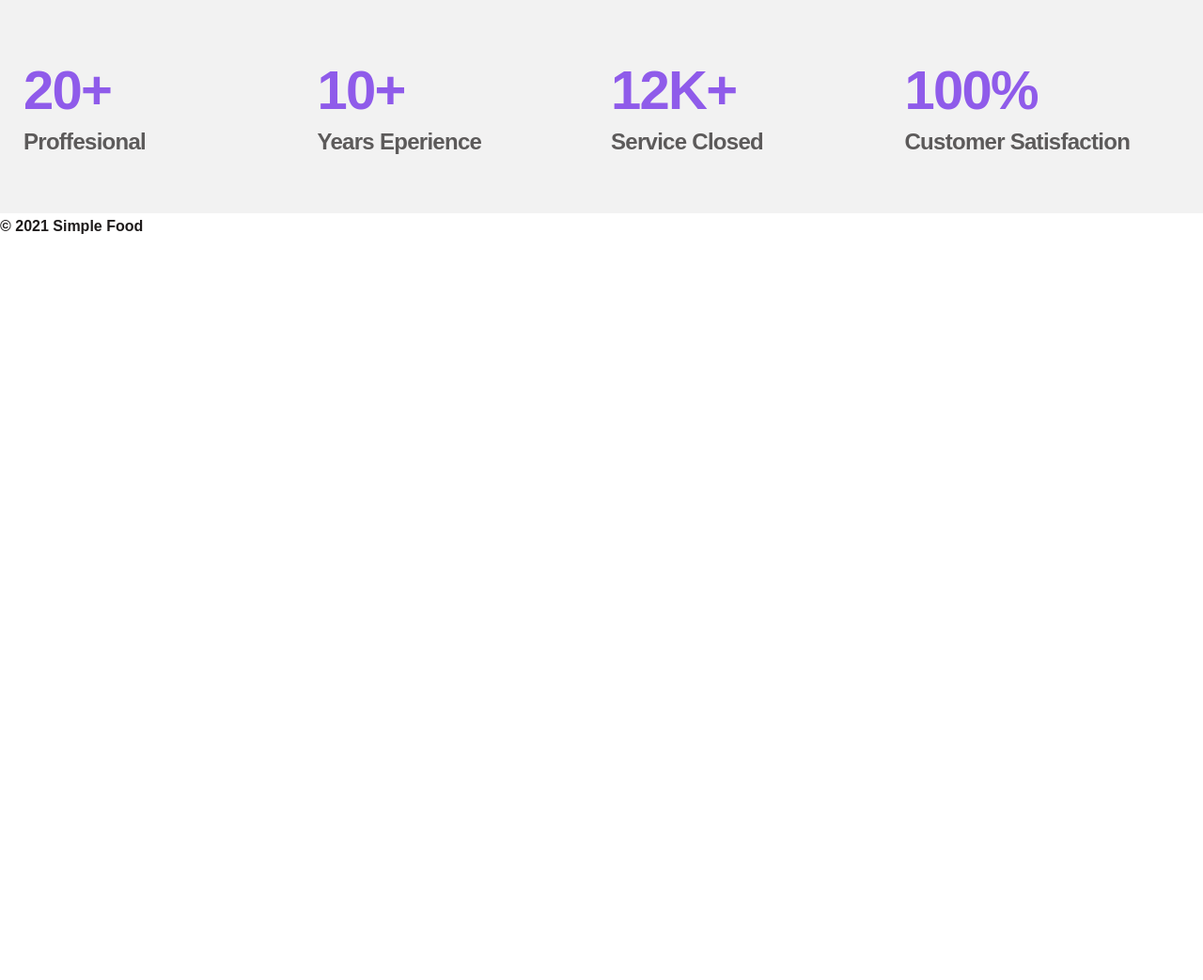
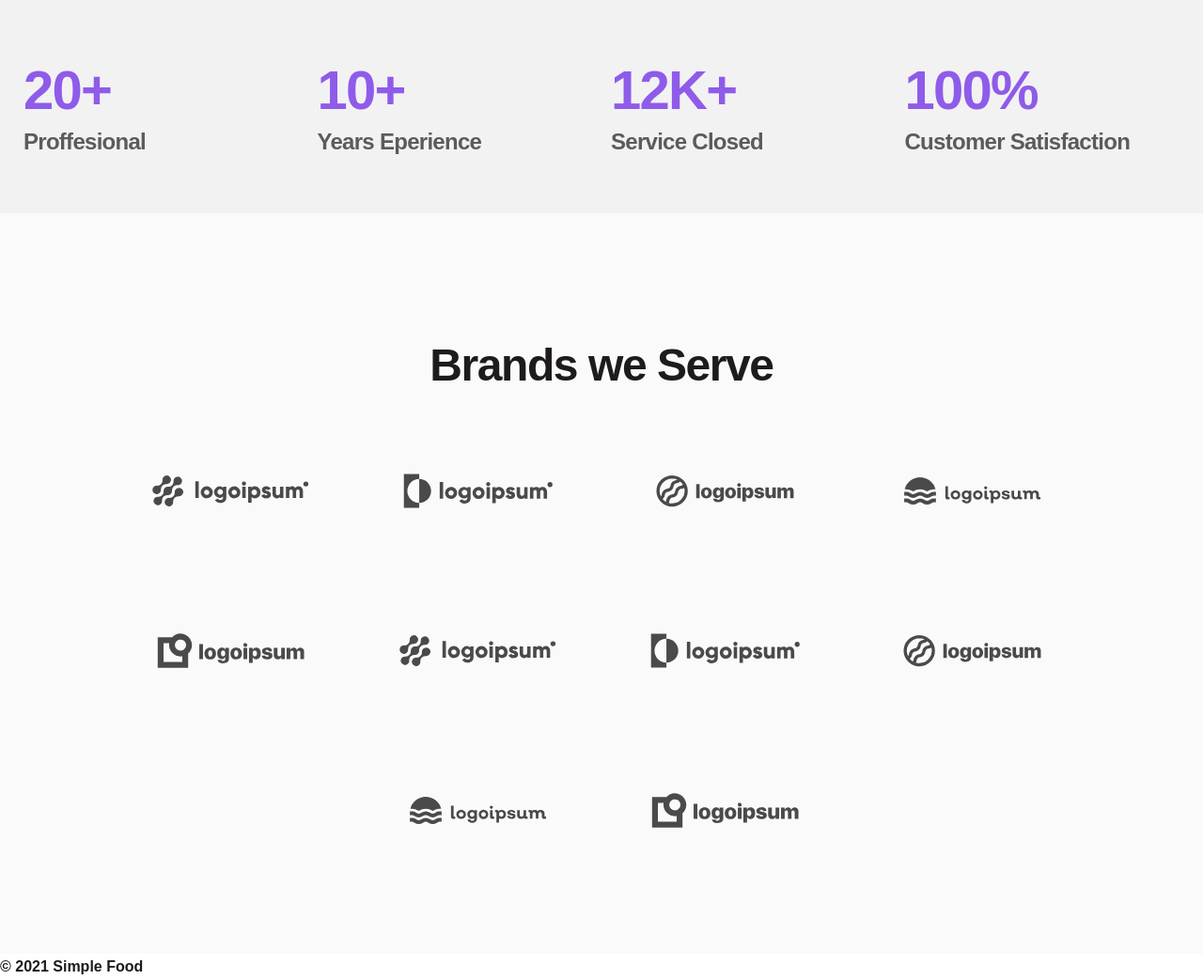
Before and after one commit to sergiyKob/Finsweet, a website: page app/index.html in a window 1280 px wide. Shown: the part 4291-5334 px from the top of the page at 94% size. Before the commit the page ends 4546 px from the top, so only its background shows below. Drawn offline with nearby package versions, Linux system fonts and the light colour scheme; files that its build step writes are made by us from their sources; files whose address does not match are found by name.

Commit message:
add brand

```diff
--- a/app/index.html
+++ b/app/index.html
@@ -347,27 +347,26 @@
           </a>
         </div>
       </section>
+      <div class="contact-baner">
+        <div class="contact-baner__left" style="background-image: url('images/info-img1.jpg')" width="976" height="502">
 
-      <div class="info">
-        <div class="info__top">
-          <div class="info__top-left" style="background-image: url('images/info-img1.jpg')" width="976" height="502">
-
-            <div class="info__top-inner">
-              <div class="info__top-txt">
-                <h2 class="info__title title-l">
+          <div class="contact-baner__body">
+            <div class="contact-baner__text">
+              <h2 class="contact-baner__title title-l">
                 Get in touch with us for your service related query
               </h2>
-                <a class="info__link btn btn__black" href="#">
+              <a class="contact-baner__link btn btn__black" href="#">
                 Contact Us
               </a>
             </div>
           </div>
 
         </div>
-          <div class="info__top-right" style="background-image: url('images/info-img2.jpg')" width="944" height="502">
+        <div class="contact-baner__right" style="background-image: url('images/info-img2.jpg')" width="944"
+          height="502">
         </div>
       </div>
-        <div class="info__bottom">
+      <div class="info">
         <div class="container">
           <ul class="info__list">
             <li class="info__item">
@@ -397,7 +396,66 @@
           </ul>
         </div>
       </div>
+      <section class="brands section">
+        <div class="container">
+          <h2 class="brands__title title-l">
+            Brands we Serve
+          </h2>
+          <ul class="brands__list">
+            <li class="brands__item">
+              <svg class="brands__icon">
+                <use xlink:href="images/sprite.svg#brands-1"></use>
+              </svg>
+            </li>
+            <li class="brands__item">
+              <svg class="brands__icon">
+                <use xlink:href="images/sprite.svg#brands-2"></use>
+              </svg>
+            </li>
+            <li class="brands__item">
+              <svg class="brands__icon">
+                <use xlink:href="images/sprite.svg#brands-3"></use>
+              </svg>
+            </li>
+            <li class="brands__item">
+              <svg class="brands__icon">
+                <use xlink:href="images/sprite.svg#brands-4"></use>
+              </svg>
+            </li>
+            <li class="brands__item">
+              <svg class="brands__icon">
+                <use xlink:href="images/sprite.svg#brands-5"></use>
+              </svg>
+            </li>
+            <li class="brands__item">
+              <svg class="brands__icon">
+                <use xlink:href="images/sprite.svg#brands-1"></use>
+              </svg>
+            </li>
+            <li class="brands__item">
+              <svg class="brands__icon">
+                <use xlink:href="images/sprite.svg#brands-2"></use>
+              </svg>
+            </li>
+            <li class="brands__item">
+              <svg class="brands__icon">
+                <use xlink:href="images/sprite.svg#brands-3"></use>
+              </svg>
+            </li>
+            <li class="brands__item">
+              <svg class="brands__icon">
+                <use xlink:href="images/sprite.svg#brands-4"></use>
+              </svg>
+            </li>
+            <li class="brands__item">
+              <svg class="brands__icon">
+                <use xlink:href="images/sprite.svg#brands-5"></use>
+              </svg>
+            </li>
+          </ul>
         </div>
+      </section>
+
 
 
 
--- /dev/null
+++ b/app/module/_brands/_brands.scss
@@ -0,0 +1,51 @@
+.brands {
+  background-color: #fafafa;
+  padding-bottom: 82px;
+  @include lg(992) {
+    padding-bottom: 35px;
+  }
+  @include sm(576) {
+    padding-bottom: 25px;
+  }
+
+  &__title {
+    text-align: center;
+    margin-bottom: 39px;
+    @include lg(992) {
+      margin-bottom: 10px;
+    }
+
+    @include sm(576) {
+      margin-bottom: 5px;
+    }
+  }
+
+  &__list {
+    display: flex;
+    justify-content: center;
+    flex-wrap: wrap;
+    gap: 38px;
+    @include lg(992) {
+      gap: 20px;
+    }
+    @include sm(576) {
+      flex-wrap: nowrap;
+      justify-content: space-between;
+      overflow-y: hidden;
+      overflow-x: scroll;
+      scroll-snap-type: x mandatory;
+      scroll-behavior: smooth;
+      gap: 2px;
+    }
+  }
+
+  &__icon {
+    opacity: 0.7;
+    width: 225px;
+    height: 123px;
+    @include sm(576) {
+      width: 135px;
+      height: 75px;
+    }
+  }
+}
--- a/app/scss/_global.scss
+++ b/app/scss/_global.scss
@@ -330,8 +330,7 @@ body {
   }
 }
 
-.info {
-  &__top {
+.contact-baner {
   display: flex;
   height: 502px;
   max-width: 100%;
@@ -347,27 +346,26 @@ body {
   @include sm(576) {
     height: 220px;
   }
-  }
 
-  &__top-left,
-  &__top-right {
+  &__left,
+  &__right {
     background-repeat: no-repeat;
     background-size: cover;
     height: 100%;
   }
 
-  &__top-left {
+  &__left {
     width: 55%;
   }
 
-  &__top-right {
+  &__right {
     width: 45%;
     @include sm(576) {
       width: 0;
     }
   }
 
-  &__top-inner {
+  &__body {
     background-color: $primary;
     width: 62%;
     height: 100%;
@@ -381,10 +379,9 @@ body {
     @include sm(576) {
       width: 181%;
     }
-
   }
 
-  &__top-txt {
+  &__text {
     width: 91%;
     margin: 0 auto;
   }
@@ -407,11 +404,10 @@ body {
   &__link {
     max-width: 200px;
   }
-
-  &__bottom {
-    background-color: $lightgrey;
 }
 
+.info {
+  background-color: $lightgrey;
   &__list {
     display: flex;
     justify-content: space-between;
--- a/app/scss/style.scss
+++ b/app/scss/style.scss
@@ -8,4 +8,4 @@
 @import "../module/_servise/_service";
 @import "../module/_process/_process";
 @import "../module/_offer/_offer";
-@import "../module/_info/_info";
+@import "../module/_brands/_brands";
```
Also changed, not shown: app/module/_info/_info.scss (deleted). Lines whose indentation alone changed are shown as unchanged.
